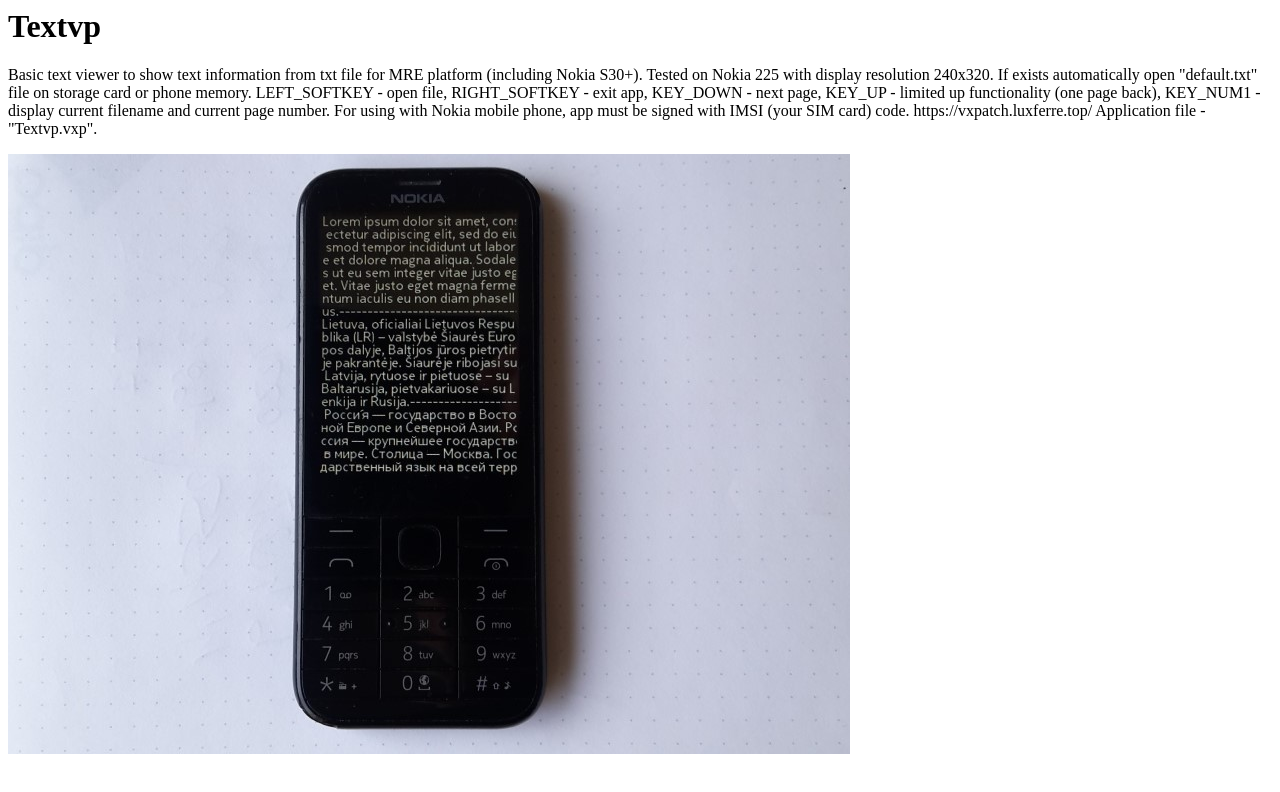
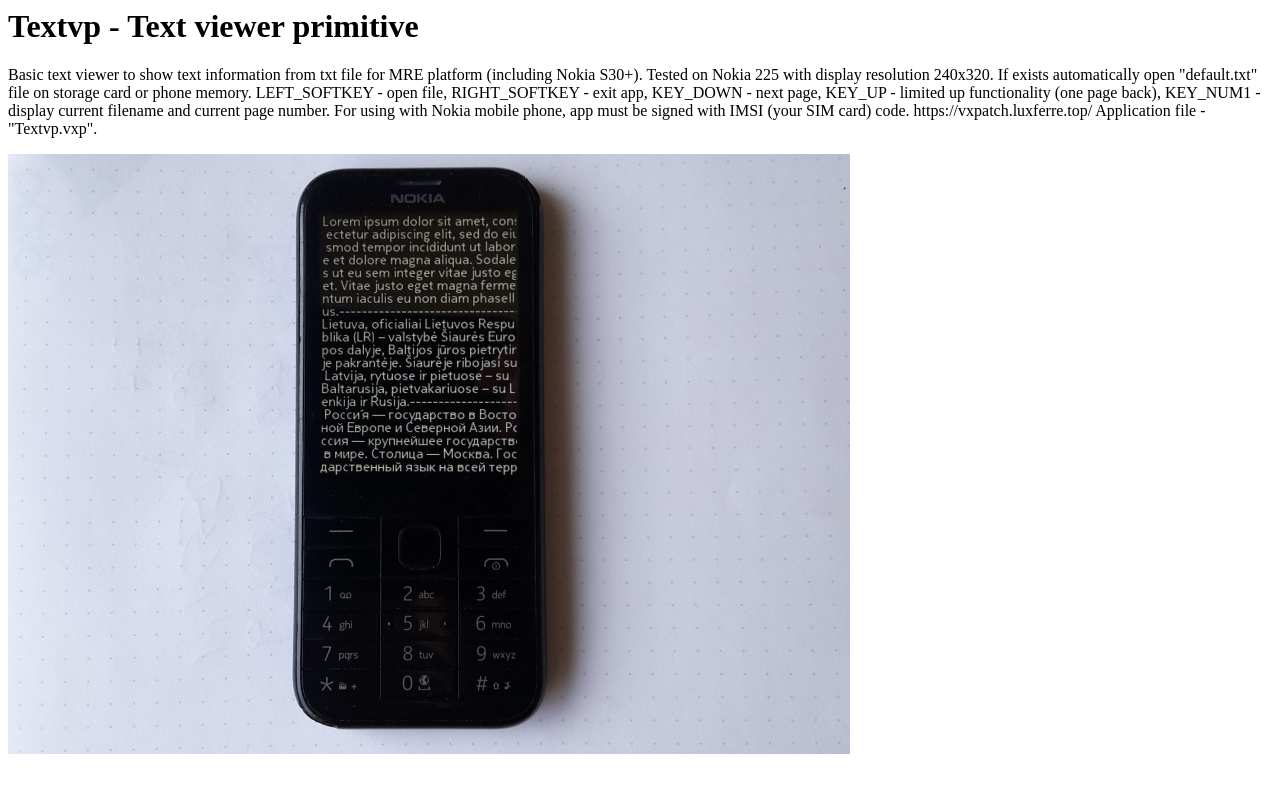
Before and after one commit to RDZDX/textvp, a plain HTML site: page docs/index.html in a window 1280 px wide. Drawn offline with Linux system fonts and the light colour scheme.

Commit message:
Update index.html

```diff
--- a/docs/index.html
+++ b/docs/index.html
@@ -1,7 +1,7 @@
 <html>
 
 <body>
-  <h1>Textvp</h1>
+  <h1>Textvp - Text viewer primitive</h1>
   <p>Basic text viewer to show text information from txt file for MRE platform
     (including Nokia S30+). Tested on Nokia 225 with display resolution 240x320.
     If exists automatically open "default.txt" file on storage card or phone memory.
```
